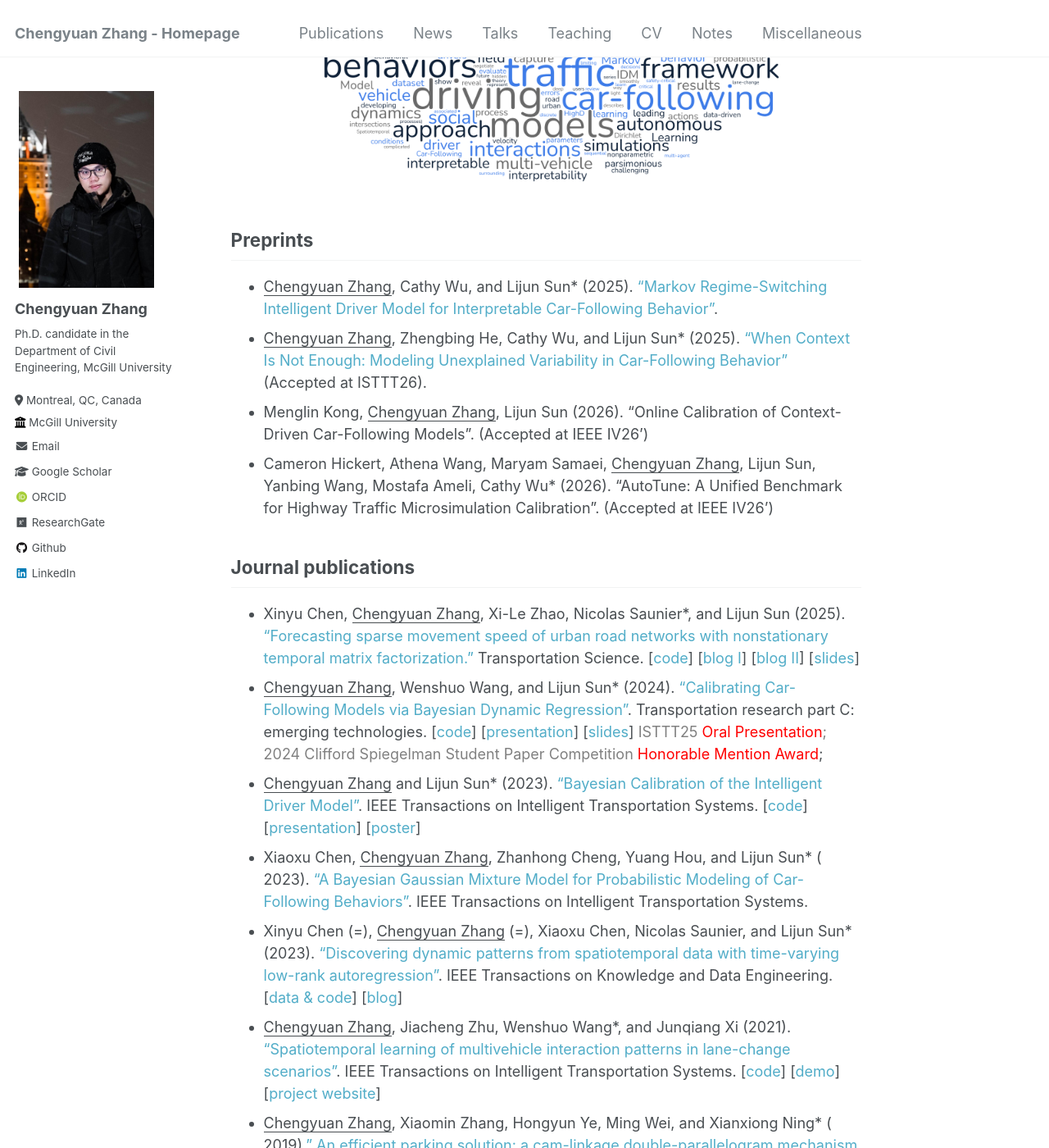
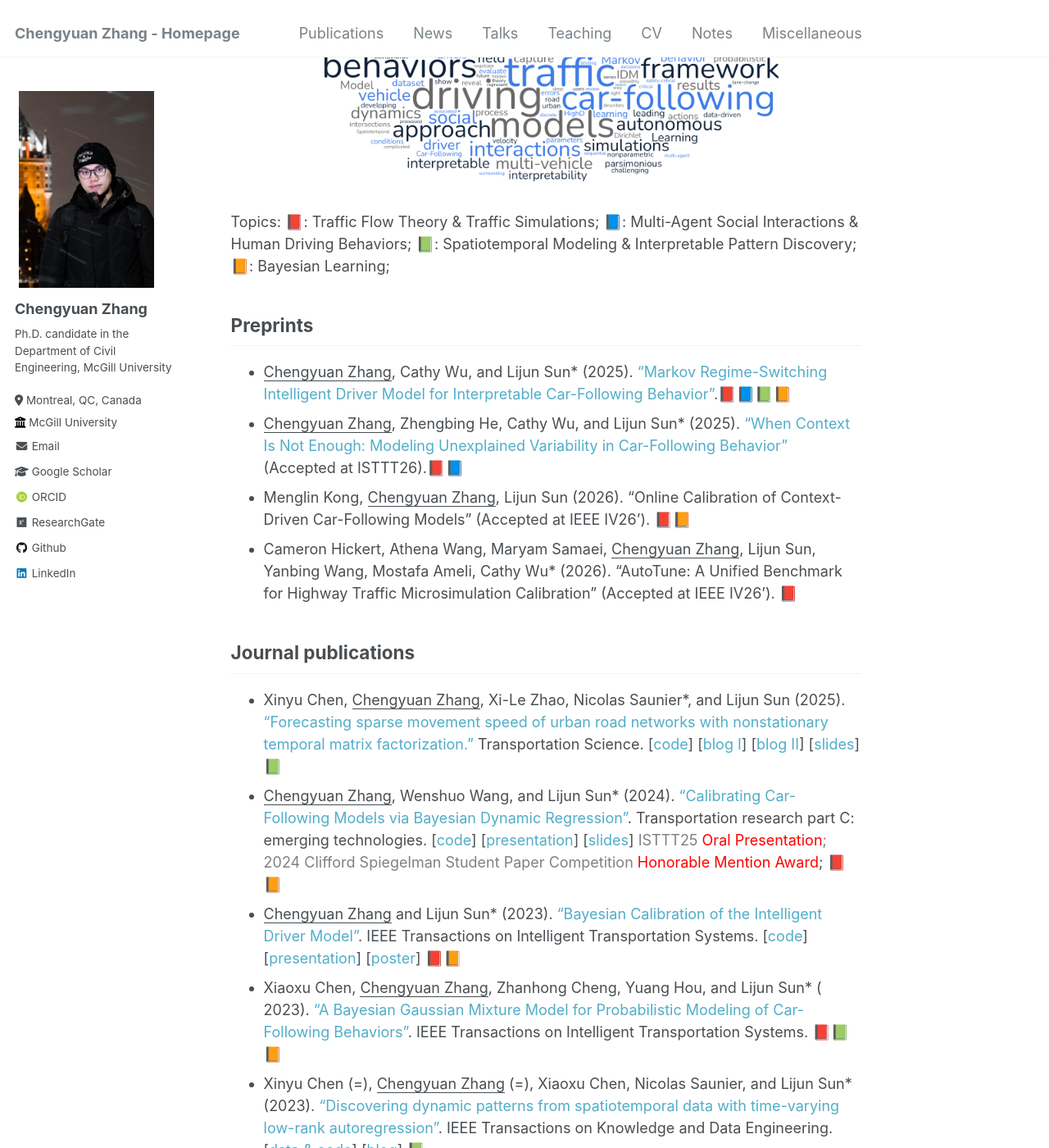
Before and after one commit to Chengyuan-Zhang/chengyuan-zhang.github.io, a Jekyll site: the page built from _pages/publications.md, in a window 1280 px wide and 1400 px high, scrolled down 290 px. Shown: the whole window at 82% size. Built offline with Jekyll 4.4.1, drawn with Linux system fonts in a browser that asks for light colours; some web fonts are replaced; comment, search, counter and statistics services are not loaded; some of the changed text lies outside the part shown.

Commit message:
update research topics

```diff
--- a/_pages/publications.md
+++ b/_pages/publications.md
@@ -13,46 +13,49 @@ Corresponding Author, = Equal Contributions.)
 
 <img src="../images/wordcloud_1920x.png" alt="word cloud" width="100%"/>
 
+Topics:
+📕: Traffic Flow Theory & Traffic Simulations;
+📘: Multi-Agent Social Interactions & Human Driving Behaviors;
+📗: Spatiotemporal Modeling & Interpretable Pattern Discovery;
+📙: Bayesian Learning;
+
 ## Preprints
 
 - <u>Chengyuan Zhang</u>, Cathy Wu, and Lijun Sun* (2025). ["Markov Regime-Switching Intelligent Driver Model for
-  Interpretable Car-Following Behavior"](https://arxiv.org/pdf/2506.14762).
+  Interpretable Car-Following Behavior"](https://arxiv.org/pdf/2506.14762).📕📘📗📙
 - <u>Chengyuan Zhang</u>, Zhengbing He, Cathy Wu, and Lijun Sun* (2025).
   ["When Context Is Not Enough: Modeling Unexplained Variability in Car-Following Behavior"](https://arxiv.org/abs/2507.07012)
-  (Accepted at ISTTT26).
-- Menglin Kong, <u>Chengyuan Zhang</u>, Lijun Sun (2026). "Online Calibration of Context-Driven Car-Following Models".
-  (Accepted at IEEE IV26')
+  (Accepted at ISTTT26).📕📘
+- Menglin Kong, <u>Chengyuan Zhang</u>, Lijun Sun (2026). "Online Calibration of Context-Driven Car-Following Models"
+  (Accepted at IEEE IV26'). 📕📙
 - Cameron Hickert, Athena Wang, Maryam Samaei, <u>Chengyuan Zhang</u>, Lijun Sun, Yanbing Wang, Mostafa Ameli, Cathy Wu* (2026).
-  "AutoTune: A Unified Benchmark for Highway Traffic Microsimulation Calibration". (Accepted at IEEE IV26')
+  "AutoTune: A Unified Benchmark for Highway Traffic Microsimulation Calibration" (Accepted at IEEE IV26'). 📕
 
 ## Journal publications
 
 - Xinyu Chen, <u>Chengyuan Zhang</u>, Xi-Le Zhao, Nicolas Saunier*, and Lijun Sun (2025).
   ["Forecasting sparse movement speed of urban road networks with nonstationary temporal matrix factorization."](https://pubsonline.informs.org/doi/abs/10.1287/trsc.2024.0629)
-  Transportation Science. [[code](https://github.com/xinychen/tracebase)] [[blog I](https://medium.com/p/b1c59faf05ea)] [[blog II](https://medium.com/p/4705df163fcf)] [[slides](https://xinychen.github.io/slides/notmf.pdf)]
+  Transportation Science. [[code](https://github.com/xinychen/tracebase)] [[blog I](https://medium.com/p/b1c59faf05ea)] [[blog II](https://medium.com/p/4705df163fcf)] [[slides](https://xinychen.github.io/slides/notmf.pdf)] 📗
 - <u>Chengyuan Zhang</u>, Wenshuo Wang, and Lijun Sun* (2024). ["Calibrating Car-Following Models via Bayesian Dynamic
   Regression"](https://authors.elsevier.com/sd/article/S0968-090X(24)00240-7). Transportation research part C: emerging
   technologies. [[code](https://github.com/Chengyuan-Zhang/IDM_Bayesian_Calibration)] [[presentation](https://youtu.be/GIqcL6I7MsU)] [[slides](../_talks/ISTTT25_slides_Chengyuan.pdf)]
   <span style="color:gray"> ISTTT25 <span style="color:red">Oral Presentation</span>; 2024 Clifford Spiegelman Student
-  Paper Competition
-  <span style="color:red"> Honorable Mention Award</span></span>;
+  Paper Competition <span style="color:red"> Honorable Mention Award</span></span>; 📕📙
 - <u>Chengyuan Zhang</u> and Lijun Sun* (2023).
   ["Bayesian Calibration of the Intelligent Driver Model"](https://ieeexplore.ieee.org/document/10415310). IEEE
   Transactions on Intelligent Transportation
-  Systems. [[code](https://github.com/Chengyuan-Zhang/IDM_Bayesian_Calibration)] [[presentation](https://youtu.be/GIqcL6I7MsU)] [[poster](../files/TRB_poster_MA_IDM_Chengyuan_2022.pdf)]
+  Systems. [[code](https://github.com/Chengyuan-Zhang/IDM_Bayesian_Calibration)] [[presentation](https://youtu.be/GIqcL6I7MsU)] [[poster](../files/TRB_poster_MA_IDM_Chengyuan_2022.pdf)] 📕📙
 - Xiaoxu Chen, <u>Chengyuan Zhang</u>, Zhanhong Cheng, Yuang Hou, and Lijun Sun* (
-  2023). ["A Bayesian Gaussian Mixture Model
-  for Probabilistic Modeling of Car-Following Behaviors"](https://ieeexplore.ieee.org/document/10337758/). IEEE
-  Transactions on Intelligent Transportation
-  Systems.
+  2023). ["A Bayesian Gaussian Mixture Model for Probabilistic Modeling of Car-Following Behaviors"](https://ieeexplore.ieee.org/document/10337758/). IEEE
+  Transactions on Intelligent Transportation Systems. 📕📗📙
 - Xinyu Chen (=), <u>Chengyuan Zhang</u> (=), Xiaoxu Chen, Nicolas Saunier, and Lijun Sun* (2023).
   ["Discovering dynamic patterns from spatiotemporal data with time-varying low-rank autoregression"](https://ieeexplore.ieee.org/document/10177995).
   IEEE Transactions on Knowledge and Data
-  Engineering. [[data & code](https://github.com/xinychen/vars)] [[blog](https://medium.com/p/b75d23b23a62)]
+  Engineering. [[data & code](https://github.com/xinychen/vars)] [[blog](https://medium.com/p/b75d23b23a62)] 📗
 - <u>Chengyuan Zhang</u>, Jiacheng Zhu, Wenshuo Wang*, and Junqiang Xi (2021). ["Spatiotemporal learning of multivehicle
   interaction patterns in lane-change scenarios"](https://ieeexplore.ieee.org/abstract/document/9357407). IEEE
   Transactions on Intelligent Transportation
-  Systems. [[code](https://github.com/Chengyuan-Zhang/Gaussian_Velocity_Field)] [[demo](https://youtu.be/AcyDn43hb7I)] [[project website](https://chengyuan-zhang.github.io/Multivehicle-Interaction/)]
+  Systems. [[code](https://github.com/Chengyuan-Zhang/Gaussian_Velocity_Field)] [[demo](https://youtu.be/AcyDn43hb7I)] [[project website](https://chengyuan-zhang.github.io/Multivehicle-Interaction/)] 📘📗📙
 - <u>Chengyuan Zhang</u>, Xiaomin Zhang, Hongyun Ye, Ming Wei, and Xianxiong Ning* (
   2019).[" An efficient parking solution:
   a cam-linkage double-parallelogram mechanism based 1-degrees of freedom stack parking system"](https://mechanismsrobotics.asmedigitalcollection.asme.org/article.aspx?articleid=2733268).
@@ -68,29 +71,24 @@ Corresponding Author, = Equal Contributions.)
 
 - <u>Chengyuan Zhang</u> (=), Kehua Chen (=), Meixin Zhu*, Hai Yang, and Lijun Sun (2024, May). ["Learning Car-Following
   Behaviors Using Bayesian Matrix Normal Mixture Regression"](https://ieeexplore.ieee.org/document/10588568). In 2024
-  IEEE Intelligent Vehicles
-  Symposium (IV).
-  IEEE.
+  IEEE Intelligent Vehicles Symposium (IV). IEEE. 📕📗📙
 - <u>Chengyuan Zhang</u>, Rui Chen, Jiacheng Zhu, Wenshuo Wang, Changliu Liu, and Lijun Sun* (2023, September).
   ["Interactive Car-Following: Matters but NOT Always"](https://ieeexplore.ieee.org/abstract/document/10421996). In 2023
-  IEEE 26th International Conference on Intelligent Transportation Systems (ITSC) (pp. 5120-5125).
-  IEEE.
+  IEEE 26th International Conference on Intelligent Transportation Systems (ITSC) (pp. 5120-5125). IEEE. 📘📙
 - Wenshuo Wang, <u>Chengyuan Zhang</u>, Pin Wang, and Ching-Yao Chan* (2020, October). ["Learning Representations for
   Multi-Vehicle Spatiotemporal Interactions with Semi-Stochastic Potential Fields"](https://ieeexplore.ieee.org/abstract/document/9304849).
-  In 2020 IEEE Intelligent Vehicles
-  Symposium (IV) (pp. 1935-1940). IEEE.
+  In 2020 IEEE Intelligent Vehicles Symposium (IV) (pp. 1935-1940). IEEE. 📘
 - <u>Chengyuan Zhang</u>, Jiacheng Zhu, Wenshuo Wang, and Ding Zhao* (2019, October). ["A general framework of learning
   multi-vehicle interaction patterns from video"](https://ieeexplore.ieee.org/abstract/document/8917212). In 2019 IEEE
-  Intelligent Transportation Systems Conference (ITSC) (pp.
-  4323-4328).
-  IEEE. [[project website](https://chengyuan-zhang.github.io/Multivehicle-Interaction/)]
+  Intelligent Transportation Systems Conference (ITSC) (pp. 4323-4328).
+  IEEE. [[project website](https://chengyuan-zhang.github.io/Multivehicle-Interaction/)] 📘📗📙
 
 ## Books
 
 - Wenshuo Wang, Letian Wang, <u>Chengyuan Zhang</u>, Changliu Liu, and Lijun Sun (2022). ["Social interactions for
   autonomous driving: A review and perspectives"](https://www.nowpublishers.com/article/Details/ROB-078). Foundations
   and Trends® in Robotics, 10(3-4),
-  198-376. [[arXiv](https://arXiv.org/abs/2208.07541)] [[project website](https://chengyuan-zhang.github.io/Multivehicle-Interaction/)]
+  198-376. [[arXiv](https://arXiv.org/abs/2208.07541)] [[project website](https://chengyuan-zhang.github.io/Multivehicle-Interaction/)] 📘
 - 陈新宇，金杰灵，廖琼华，**张程远**
   ，陈晓旭. ["LaTeX论文写作教程 (Academic Writing with LaTeX)"](https://github.com/xinychen/latex-cookbook).
   清华大学出版社，2023. [[清华大学出版社京东自营官方旗舰店](https://item.jd.com/14204878.html)]
```
